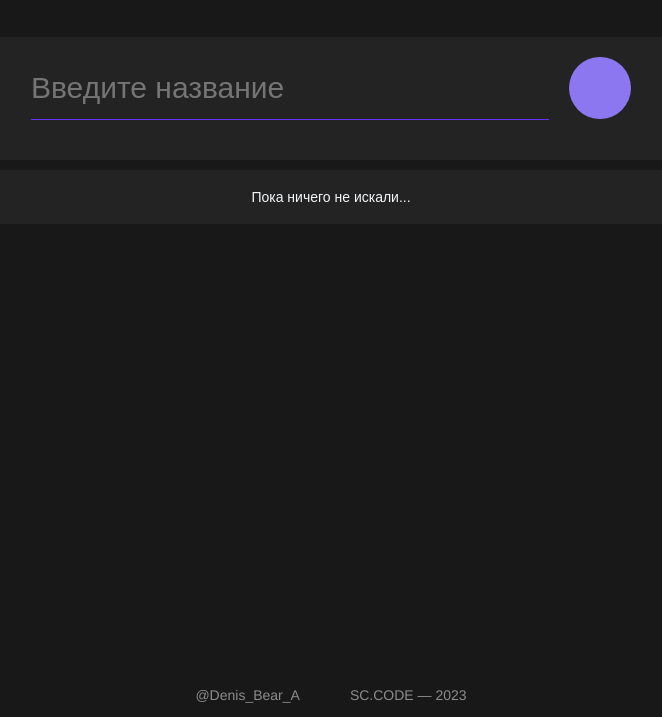
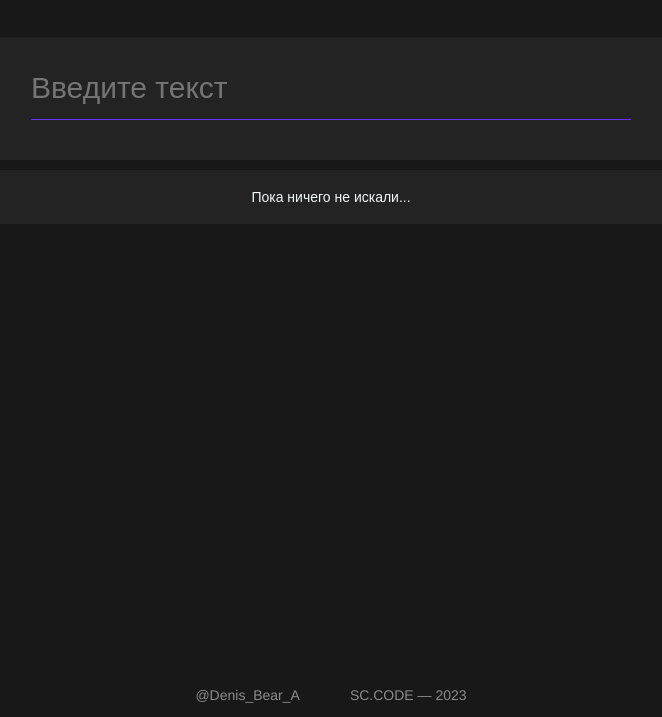
Before and after one commit to DenisAnf/memes-app, a plain HTML site: page index.html in a window 1280 px wide. Shown: the part 83-800 px from the top of the page, without its empty margins (309-971 px from the left). Drawn offline with nearby package versions, Linux system fonts and the light colour scheme.

Commit message:
start html

```diff
--- a/index.html
+++ b/index.html
@@ -15,19 +15,16 @@
       <meta property="og:title" content="Создание мемов" />
       <meta property="og:description" content="Создай свой мем!" />
       <meta property="og:image" content="./resourses/img/memes.png" />
-      <!--!исправить-->
       <meta
          property="og:url"
          content="https://denisanf.github.io/movie-search-app"
       />
-      <!--!исправить-->
 
       <meta name="twitter:card" content="summary" />
       <meta name="twitter:site" content="Denis A" />
       <meta name="twitter:title" content="Создание мемов" />
       <meta name="twitter:description" content="Создай свой мем!" />
       <meta name="twitter:image" content="./resourses/img/memes.png" />
-      <!--!исправить-->
 
       <link rel="stylesheet" href="styles/style.css" />
       <title>Создание мемов</title>
@@ -54,14 +51,9 @@
                      type="text"
                      id="filmName"
                      class="form__search"
-                     placeholder="Введите название"
+                     placeholder="Введите текст"
                      autocomplete="off"
                   />
-                  <button
-                     type="button"
-                     id="filmSearchButton"
-                     class="form__searchBtn"
-                  ></button>
                </form>
                <div id="filmError" class="request__error"></div>
             </section>
@@ -69,7 +61,7 @@
             <section id="movies" class="movies"></section>
          </div>
       </main>
-      <a href=""></a>
+
       <footer class="footer">
          <div class="footer__telegram">
             <a target="_blank" href="https://t.me/Denis_Bear_A">
```
